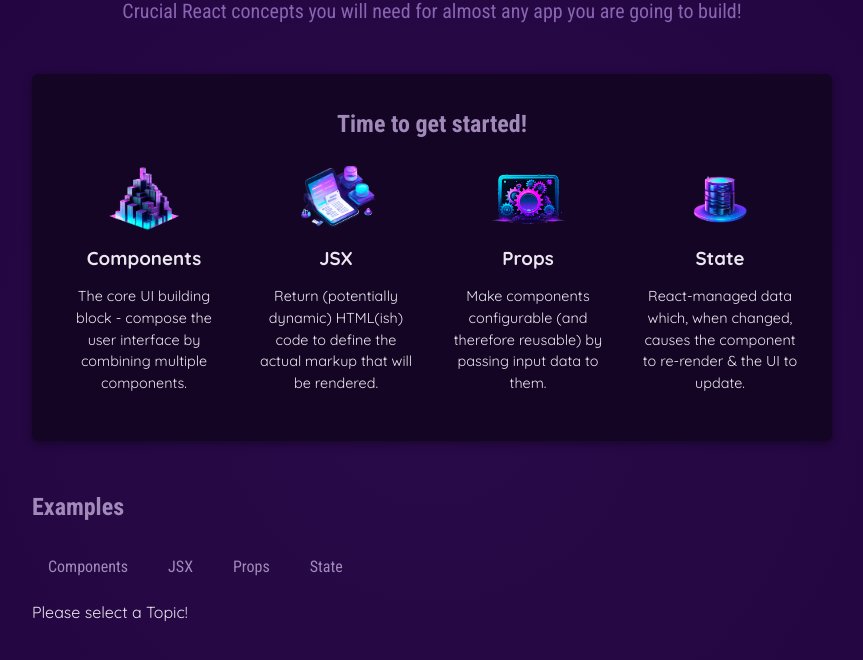
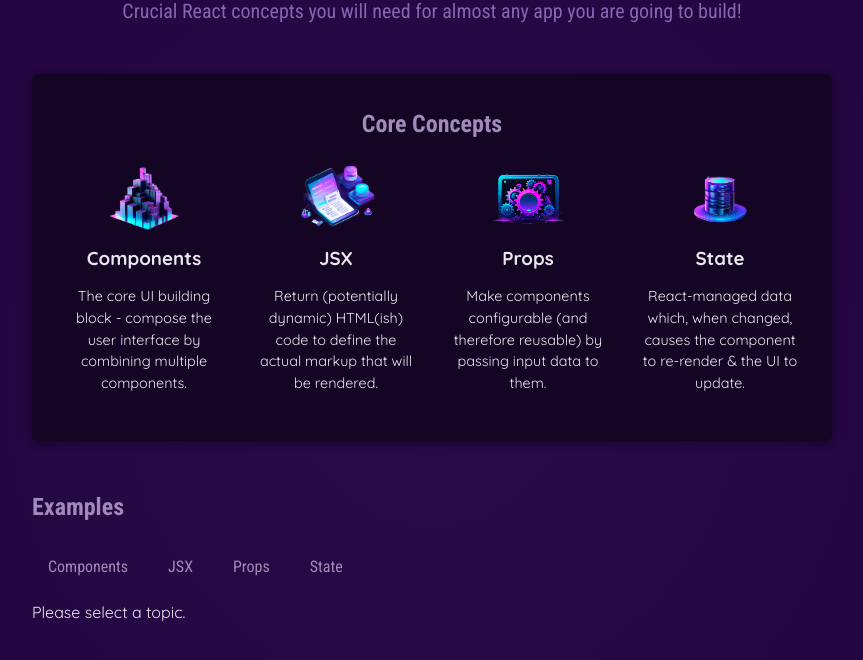
Before and after one commit to Yashhh03/React-Guide, a React (Vite) app in the folder Basics/: page / in a window 1280 px wide. Shown: the part 258-918 px from the top of the page, without its empty margins (208-1071 px from the left). Built offline with nearby package versions, Linux system fonts and the light colour scheme.

Commit message:
react basics done

```diff
--- a/Basics/src/App.jsx
+++ b/Basics/src/App.jsx
@@ -1,41 +1,15 @@
-import {useState} from 'react';
-
-import { CORE_CONCEPTS, EXAMPLES } from './data.js';
 import Header from './components/Header/Header.jsx';
-import CoreConcept from './components/CoreConcept.jsx';
-import TabButton from './components/TabButton.jsx';
+import CoreConcepts from './components/CoreConcepts.jsx';
+import Examples from './components/Examples.jsx';
 
 function App() {
-  const [selectedTopic, setSelectedTopic] = useState();
-  function handleSelect(selectedButton) {
-    setSelectedTopic(selectedButton);
-  }
+
   return (
     <div>
       <Header />
       <main>
-      <section id='core-concepts'>
-      <h2>Time to get started!</h2>
-      <ul>
-      {CORE_CONCEPTS.map((conceptItem) => (<CoreConcept key={conceptItem} {...conceptItem}/>))}
-      </ul>
-      </section>
-      <section id="examples">
-        <h2>Examples</h2>
-          <menu>
-            <TabButton isSelected={selectedTopic === 'components'} onSelect={() => handleSelect('components')}>Components</TabButton>
-            <TabButton isSelected={selectedTopic === 'jsx'} onSelect={() => handleSelect('jsx')}>JSX</TabButton>
-            <TabButton isSelected={selectedTopic === 'props'} onSelect={() => handleSelect('props')}>Props</TabButton>
-            <TabButton isSelected={selectedTopic === 'state'} onSelect={() => handleSelect('state')}>State</TabButton>
-          </menu>
-          {!selectedTopic ? (<p>Please select a Topic!</p>) : (<div id='tab-content'>
-            <h3>{EXAMPLES[selectedTopic].title}</h3>
-            <p>{EXAMPLES[selectedTopic].description}</p>
-            <pre>
-              <code>{EXAMPLES[selectedTopic].code}</code>
-            </pre>
-          </div>)}
-      </section>
+        <CoreConcepts />
+        <Examples />
       </main>
     </div>
   );
--- /dev/null
+++ b/Basics/src/components/CoreConcepts.jsx
@@ -0,0 +1,15 @@
+import CoreConcept from "./CoreConcept";
+import { CORE_CONCEPTS } from "../data";
+
+export default function CoreConcepts() {
+    return (
+        <section id="core-concepts">
+          <h2>Core Concepts</h2>
+          <ul>
+            {CORE_CONCEPTS.map((conceptItem) => (
+              <CoreConcept key={conceptItem.title} {...conceptItem} />
+            ))}
+          </ul>
+        </section>
+    );
+}
--- /dev/null
+++ b/Basics/src/components/Examples.jsx
@@ -0,0 +1,61 @@
+import { useState } from "react";
+
+import { EXAMPLES } from "../data";
+import TabButton from "./TabButton";
+import Section from "./Section";
+import Tabs from "./Tabs";
+
+export default function Examples() {
+    const [selectedTopic, setSelectedTopic] = useState();
+
+  function handleSelect(selectedButton) {
+    setSelectedTopic(selectedButton);
+  }
+
+  let tabContent = <p>Please select a topic.</p>;
+
+  if (selectedTopic) {
+    tabContent = (
+      <div id="tab-content">
+        <h3>{EXAMPLES[selectedTopic].title}</h3>
+        <p>{EXAMPLES[selectedTopic].description}</p>
+        <pre>
+          <code>{EXAMPLES[selectedTopic].code}</code>
+        </pre>
+      </div>
+    );
+  }
+
+    return (
+        <Section title="Examples" id="examples">
+        <Tabs buttons={<>
+          <TabButton
+              isSelected={selectedTopic === 'components'}
+              onClick={() => handleSelect('components')}
+            >
+              Components
+            </TabButton>
+            <TabButton
+              isSelected={selectedTopic === 'jsx'}
+              onClick={() => handleSelect('jsx')}
+            >
+              JSX
+            </TabButton>
+            <TabButton
+              isSelected={selectedTopic === 'props'}
+              onClick={() => handleSelect('props')}
+            >
+              Props
+            </TabButton>
+            <TabButton
+              isSelected={selectedTopic === 'state'}
+              onClick={() => handleSelect('state')}
+            >
+              State
+            </TabButton>
+        </>}>
+        {tabContent}
+        </Tabs>
+        </Section>
+    );
+}
--- /dev/null
+++ b/Basics/src/components/Section.jsx
@@ -0,0 +1,8 @@
+export default function Section({ title, children, ...props }) {
+    return (
+        <section {...props}>
+            <h2>{title}</h2>
+            {children}
+        </section>
+    );
+}
--- a/Basics/src/components/TabButton.jsx
+++ b/Basics/src/components/TabButton.jsx
@@ -1,7 +1,7 @@
-export default function TabButton({children, onSelect, isSelected }) {
+export default function TabButton({children, isSelected, ...props }) {
     return (
     <li>
-        <button className={isSelected ? 'active' : undefined} onClick={onSelect}>{children}</button>
+        <button className={isSelected ? 'active' : undefined} {...props}>{children}</button>
     </li>
     );
 }
--- /dev/null
+++ b/Basics/src/components/Tabs.jsx
@@ -0,0 +1,10 @@
+
+
+export default function Tabs({children, buttons, ButtonsContainer = "menu"}) {
+    return (
+        <>
+        <ButtonsContainer>{buttons}</ButtonsContainer>
+        {children}
+        </>
+    );
+}
```
